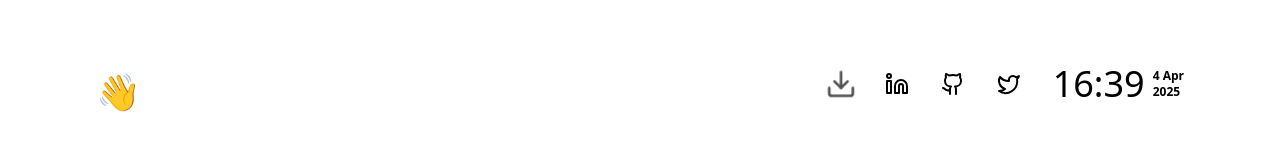
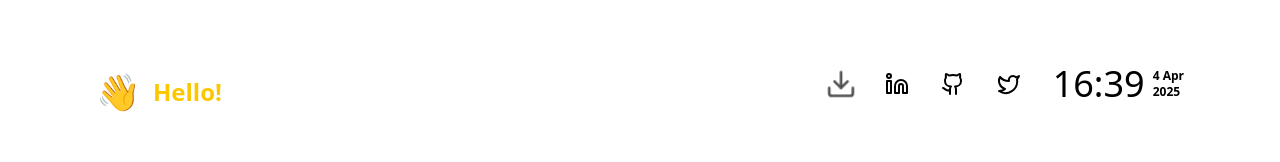
Before and after one commit to bhavukarora64/portfolioproject, a React (Vite) app: page / in a window 1280 px wide. Shown: the top 162 px of the page. Built offline with nearby package versions, Linux system fonts and the light colour scheme.

Commit message:
refactor: update Navbar component for improved visibility on medium screens

```diff
--- a/src/components/Navbar.tsx
+++ b/src/components/Navbar.tsx
@@ -30,7 +30,7 @@ export default function Navbar(){
                 <span className="text-4xl transition-all ease-in-out group-hover:rotate-10 group-hover:scale-110">
                 👋
                 </span>
-                <span className="md:hidden md:text-2xl py-1 transition-all text-yellow-400  font-bold flex group-hover:tracking-wide">
+                <span className="hidden md:text-2xl py-1 transition-all text-yellow-400  font-bold md:flex group-hover:tracking-wide">
                 Hello
                 <span className="text-yellow-400 text-2xl opacity-0 hidden invisible transition-opacity group-hover:opacity-100 group-hover:flex group-hover:visible font-bold">
                 ooooooo
```
